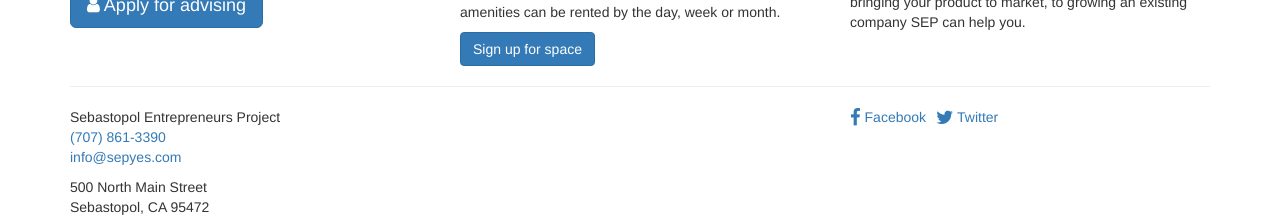
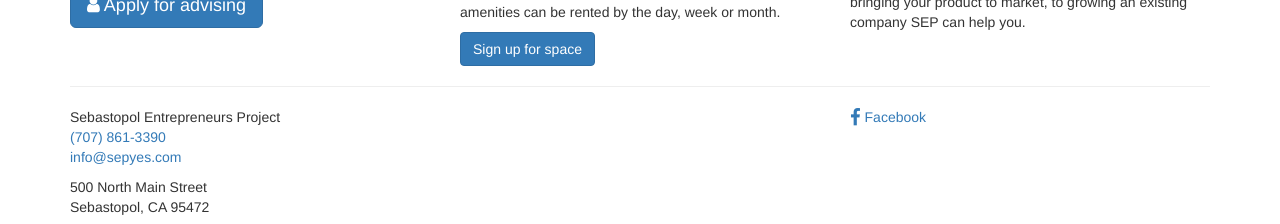
Before and after one commit to gcarothers/sepyes.com, a Jekyll site: the page built from index.html, in a window 1280 px wide. Shown: the part 680-904 px from the top of the page. Built offline with Jekyll 4.4.1, drawn with Linux system fonts in a browser that asks for light colours; nearby versions of some CDN libraries; Markdown is read by kramdown in place of the engine named in the settings; comment, search, counter and statistics services are not loaded.

Commit message:
Remove twitter

```diff
--- a/_layouts/default.html
+++ b/_layouts/default.html
@@ -53,7 +53,6 @@
         <div class="col-md-4">
           <ul class="list-inline">
             <li><a href="https://www.facebook.com/SEPYES"><i class="fa fa-lg fa-facebook"></i> Facebook</a>
-            <li><a href="https://twitter.com/tweetsepyes"><i class="fa fa-lg fa-twitter"></i> Twitter</a>
           </ul>
         </div>
         </div>
```
